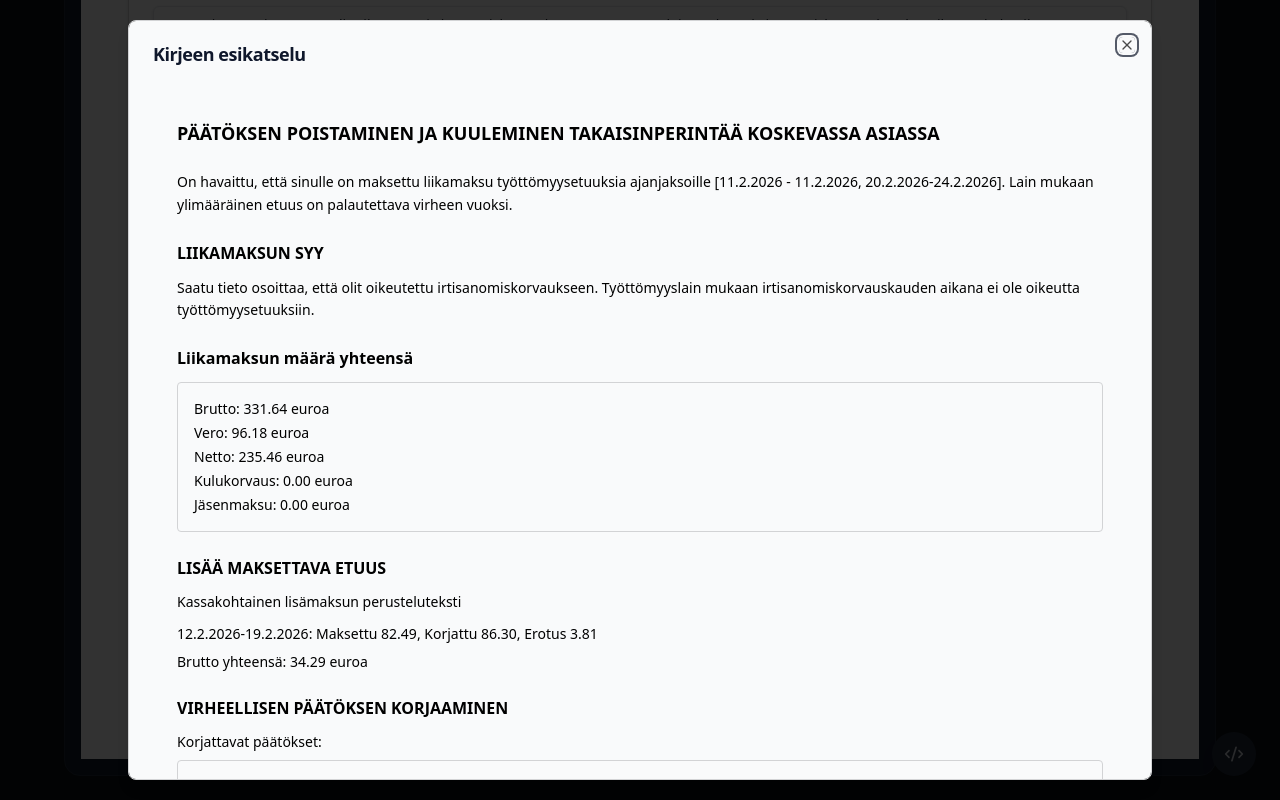
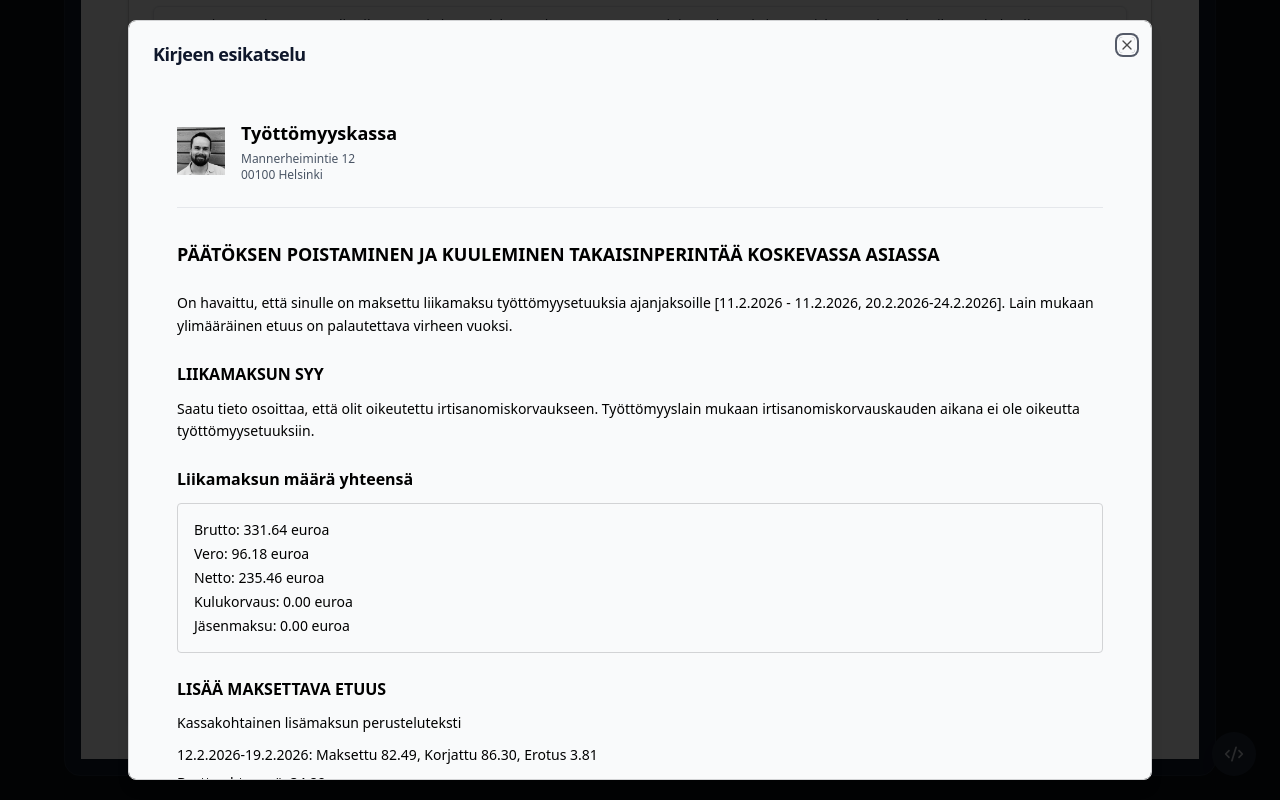
Before and after one commit to Heksed/demo-showcase, a Next.js app: page /modularforms in a window 1280 px wide. Both pictures are taken after a click on the button "Esikatselu". Shown: the part 1133-1933 px from the top of the page. Built offline with nearby package versions, Linux system fonts and the light colour scheme.

Commit message:
Add header and footer to letter preview with logo, fix button alignment and order

```diff
--- a/demos/modularforms/Modularforms.tsx
+++ b/demos/modularforms/Modularforms.tsx
@@ -233,14 +233,13 @@ export default function Modularforms() {
         />
 
         {/* Action buttons */}
-        <div className="flex items-center justify-end gap-3 pt-4 pb-2">
+        <div className="flex items-center justify-start gap-3 pt-4 pb-2">
           <Button
-            variant="outline"
-            onClick={handlePreview}
+            onClick={handleSaveAndSend}
             className="flex items-center gap-2"
           >
-            <Eye className="h-4 w-4" />
-            Esikatselu
+            <Send className="h-4 w-4" />
+            Tallenna ja lähetä
           </Button>
           <Button
             variant="outline"
@@ -251,11 +250,12 @@ export default function Modularforms() {
             Tallenna keskeneräisenä
           </Button>
           <Button
-            onClick={handleSaveAndSend}
+            variant="outline"
+            onClick={handlePreview}
             className="flex items-center gap-2"
           >
-            <Send className="h-4 w-4" />
-            Tallenna ja lähetä
+            <Eye className="h-4 w-4" />
+            Esikatselu
           </Button>
         </div>
       </div>
--- a/demos/modularforms/components/LetterPreview.tsx
+++ b/demos/modularforms/components/LetterPreview.tsx
@@ -72,8 +72,43 @@ export default function LetterPreview({
         <div className={`mt-4 ${definition.communication === "posti" ? "bg-white" : ""}`}>
           {/* Letter format */}
           <div className={`${definition.communication === "posti" ? "p-10 border-2 border-gray-300 min-h-[800px] shadow-sm" : "p-6"}`}>
-            {/* Header - Only for post */}
-            {definition.communication === "posti" && (
+            {/* Letter Header with Logo and Organization - Always shown */}
+            {recoveryData.letterHeader && (
+              <div className="mb-8 pb-6 border-b border-gray-200">
+                <div className="flex items-center justify-between">
+                  <div className="flex items-center gap-4">
+                    {recoveryData.letterHeader.logoUrl && (
+                      <div className="flex items-center justify-center">
+                        <img
+                          src={recoveryData.letterHeader.logoUrl}
+                          alt={`${recoveryData.letterHeader.organizationName} logo`}
+                          className="h-12 w-auto max-w-32 object-contain"
+                        />
+                      </div>
+                    )}
+                    <div>
+                      <h2 className="text-lg font-bold">{recoveryData.letterHeader.organizationName}</h2>
+                      {recoveryData.letterHeader.address && (
+                        <p className="text-xs text-gray-600 mt-1 whitespace-pre-line">
+                          {recoveryData.letterHeader.address}
+                        </p>
+                      )}
+                    </div>
+                  </div>
+                  {definition.communication === "posti" && (
+                    <div className="text-right text-sm text-gray-600">
+                      <div className="text-left whitespace-pre-line mb-2">
+                        {recipientAddress}
+                      </div>
+                      <div>Helsinki, {formatLetterDate()}</div>
+                    </div>
+                  )}
+                </div>
+              </div>
+            )}
+
+            {/* Header - Only for post if no letterHeader */}
+            {!recoveryData.letterHeader && definition.communication === "posti" && (
               <div className="mb-8 text-right">
                 <div className="text-sm text-gray-600 mb-4">
                   <div className="text-left whitespace-pre-line mb-2">
@@ -315,7 +350,31 @@ export default function LetterPreview({
                 <div className="text-sm">
                   <p className="mb-4">Ystävällisin terveisin,</p>
                   <div className="mt-8">
-                    <p className="font-semibold">Työttömyyskassa</p>
+                    <p className="font-semibold">
+                      {recoveryData.letterHeader?.organizationName || "Työttömyyskassa"}
+                    </p>
+                  </div>
+                </div>
+              </div>
+            )}
+
+            {/* Letter Footer with Contact Information - Always shown */}
+            {recoveryData.letterFooter && (
+              <div className={`mt-12 pt-6 border-t border-gray-200 ${definition.communication === "posti" ? "" : "mt-8"}`}>
+                <div className="text-xs text-gray-600 space-y-1">
+                  <div className="whitespace-pre-line font-medium">
+                    {recoveryData.letterFooter.contactInfo}
+                  </div>
+                  <div className="flex flex-wrap gap-4 mt-2">
+                    {recoveryData.letterFooter.phone && (
+                      <span>Puhelin: {recoveryData.letterFooter.phone}</span>
+                    )}
+                    {recoveryData.letterFooter.email && (
+                      <span>Sähköposti: {recoveryData.letterFooter.email}</span>
+                    )}
+                    {recoveryData.letterFooter.website && (
+                      <span>Verkkosivu: {recoveryData.letterFooter.website}</span>
+                    )}
                   </div>
                 </div>
               </div>
--- a/demos/modularforms/mockData.ts
+++ b/demos/modularforms/mockData.ts
@@ -269,6 +269,17 @@ export const MOCK_RECOVERY_DATA: RecoveryData = {
     hearingRequestText: "Pyydämme sinua antamaan näkemyksesi takaisinperinnästä ja sen määrästä määräajalla mennessä",
     paymentProposalText: "Voit maksaa takaisinperinnän maksuerittäin. Vastaamme sinulle maksuehdottuksesta erikseen.\n\nJos haluat keskustella maksuehdottuksesta, ota yhteyttä puhelimitse:",
   },
+  letterHeader: {
+    logoUrl: "/Profilepicture.png",
+    organizationName: "Työttömyyskassa",
+    address: "Mannerheimintie 12\n00100 Helsinki",
+  },
+  letterFooter: {
+    contactInfo: "Työttömyyskassa\nMannerheimintie 12\n00100 Helsinki",
+    website: "www.tyottomyyskassa.fi",
+    email: "asiakaspalvelu@tyottomyyskassa.fi",
+    phone: "09 1234 5678",
+  },
 };
 
 // Initial form sections configuration - only user-selectable sections
--- a/demos/modularforms/types.ts
+++ b/demos/modularforms/types.ts
@@ -101,4 +101,18 @@ export type RecoveryData = {
     hearingRequestText?: string; // "Pyydämme sinua antamaan näkemyksesi..." text
     paymentProposalText?: string; // Payment proposal text
   };
+
+  // Letter header and footer
+  letterHeader?: {
+    logoUrl?: string; // URL to logo image
+    organizationName: string;
+    address?: string;
+  };
+
+  letterFooter?: {
+    contactInfo: string; // Yleiset yhteystiedot
+    website?: string;
+    email?: string;
+    phone?: string;
+  };
 };
```
Also changed, not shown: public/Profilepicture.png (added).
